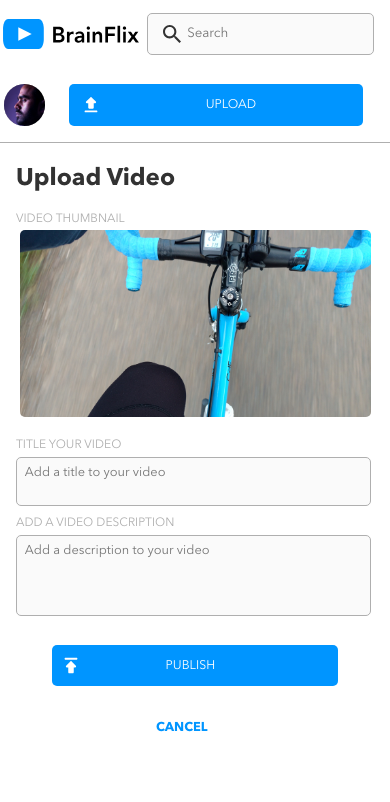
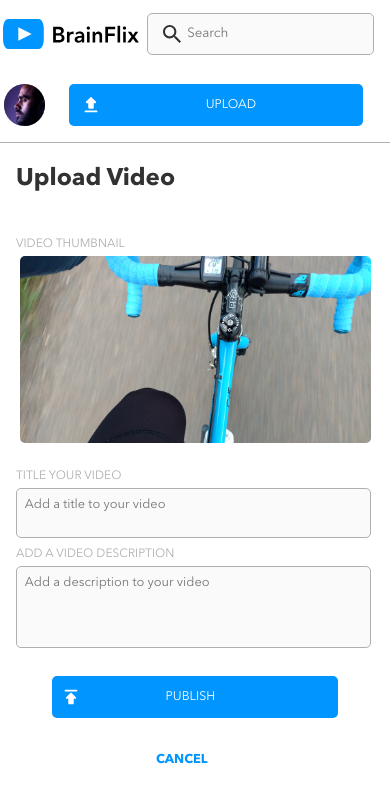
Before and after one commit to JustinLepine/justin-lepine-brainflix, a React (Create React App) app: page /uploads in a window 390 px wide. Shown: the top 802 px of the page. Built offline with nearby package versions, Linux system fonts and the light colour scheme.

Commit message:
fixed tablet styling

```diff
--- a/src/components/UploadInput/UploadInput.scss
+++ b/src/components/UploadInput/UploadInput.scss
@@ -4,6 +4,10 @@
 .upload-input {
     display: flex;
     flex-direction: column;
+
+    @include desktop {
+        border-top: 1px solid $primary-silver;
+    }
 
     &__subtitle {
         margin: 0.3rem 1.2rem 0.1rem 1rem;
@@ -28,6 +32,10 @@
         @include tablet {
             margin: 0.2rem 5%;
         }
+
+        @include desktop {
+            width: 30%;
+        }
     }
 
     &__video-desc {
@@ -42,6 +50,10 @@
 
         @include tablet {
             margin: 0.2rem 5%;
+        }
+
+        @include desktop {
+            width: 30%;
         }
     }
 
--- a/src/pages/Upload/Upload.js
+++ b/src/pages/Upload/Upload.js
@@ -5,12 +5,18 @@ import UploadInput from '../../components/UploadInput/UploadInput';
 
 function Upload() {
   return (
-    <section className="upload">
+    <>
       <h1 className="upload__title">Upload Video</h1>
-      <h5 className="upload__subtitle">VIDEO THUMBNAIL</h5>
-      <img className="upload__picture" src={Sample} alt="video sample" />
-      <UploadInput />
-    </section>
+      <section className="upload">
+        <div className='upload__container'>
+          <h5 className="upload__subtitle">VIDEO THUMBNAIL</h5>
+          <img className="upload__picture" src={Sample} alt="video sample" />
+        </div>
+        <div className='upload__container upload__container--right'>
+          <UploadInput />
+        </div>
+      </section>
+    </>
   )
 }
 
--- a/src/pages/Upload/Upload.scss
+++ b/src/pages/Upload/Upload.scss
@@ -4,6 +4,22 @@
 .upload {
     display: flex;
     flex-direction: column;
+    @include desktop {
+        flex-direction: row;
+    }
+
+    &__container {
+        @include desktop {
+            border-top: 1px solid $primary-silver;
+            width: 40%;
+        }
+
+        &--right {
+            @include tablet {
+                border: none;
+            }
+        }
+    }
 
     &__title {
         margin: 0;
@@ -12,30 +28,40 @@
         padding-bottom: 0.8rem;
         font-size: 1.5rem;
         font-weight: 700;
+        color: $brainflix-black;
         border-top: 1px solid $primary-silver;
-        color: $brainflix-black;
 
         @include tablet {
+            // border: none;
             font-size: 1.9rem;
-            width: 100%;
-            // margin-left: 5%;
+            width: 90%;
             padding-left: 5%;
         }
     }
 
     &__subtitle {
         margin: 0.3rem 1.2rem 0.3rem 1rem;
+        padding-top: 1.6rem;
         font-weight: 400;
         font-size: 0.75rem;
         color: $primary-silver;
 
         @include tablet {
+            border-top: 1px solid $primary-silver;
             margin-left: 5%;
+            margin-right: 5%;
+            margin-top: 0.3rem;
+            margin-bottom: 0.5rem;
+        }
+
+        @include desktop {
+            border: none;
         }
     }
 
     &__picture {
         border-radius: 5px;
+        margin-left: 5%;
         width: 90%;
         align-self: center;
         margin-bottom: 1rem;
@@ -43,7 +69,10 @@
         @include tablet {
             width: 45%;
             align-self: flex-start;
-            margin-left: 5%;
+        }
+
+        @include desktop {
+            width: 22rem;
         }
     }
 }
```
